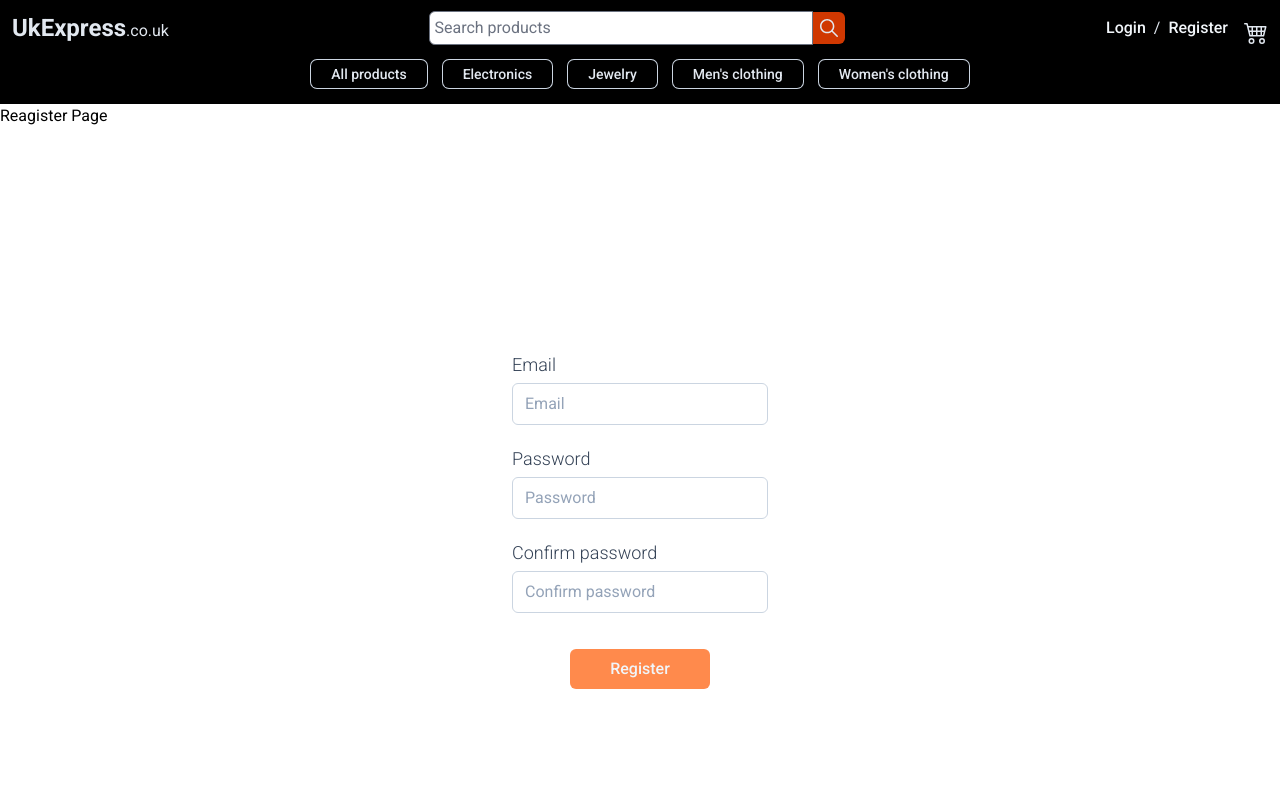
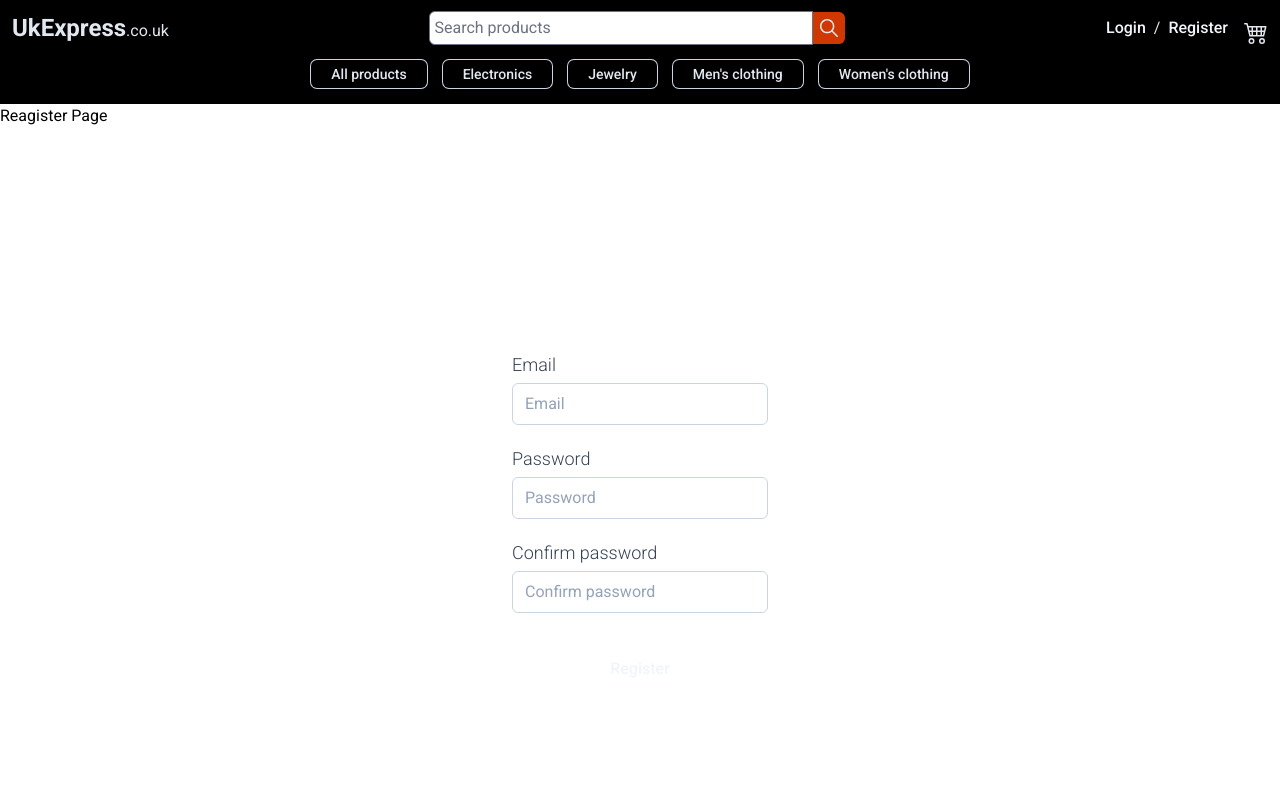
Before and after one commit to NDraganov/uk-express, a React (Vite) app: page /register in a window 1280 px wide. Shown: the top 800 px of the page. Built offline with nearby package versions, Linux system fonts and the light colour scheme.

Commit message:
handle cases for login user and provide basic user feedback

```diff
--- a/src/features/auth/authSlice.tsx
+++ b/src/features/auth/authSlice.tsx
@@ -12,8 +12,9 @@ export const loginUser = createAsyncThunk(
       email,
       password,
     });
+
     if (error) throw new Error(error.message);
-    console.log(data);
+
     return data;
   },
 );
--- a/src/features/auth/login/LoginForm.tsx
+++ b/src/features/auth/login/LoginForm.tsx
@@ -1,16 +1,21 @@
-import { useAppDispatch } from "../../../store/hooks";
+import { useAppDispatch, useAppSelector } from "../../../store/hooks";
 import { useForm } from "react-hook-form";
+import { useNavigate } from "react-router-dom";
 import { loginUser, type LoginUser } from "../authSlice";
 import SubmitButton from "../../../ui/SubmitButton";
 
 export default function LoginForm() {
   const { register, handleSubmit, setValue } = useForm<LoginUser>();
+  const { isLoading, isError, success } = useAppSelector((state) => state.auth);
   const dispatch = useAppDispatch();
+  const navigate = useNavigate();
 
   const onSubmit = handleSubmit((data) => {
     dispatch(loginUser(data));
     setValue("email", "");
     setValue("password", "");
+    if (isError) console.log("Wrong credentials");
+    if (success) navigate("/");
   });
 
   return (
@@ -29,6 +34,7 @@ export default function LoginForm() {
           placeholder="Email"
           {...register("email")}
           required
+          disabled={isLoading}
         />
       </div>
       <div className="flex items-start justify-center flex-col w-full">
@@ -42,9 +48,10 @@ export default function LoginForm() {
           placeholder="Password"
           {...register("password")}
           required
+          disabled={isLoading}
         />
       </div>
-      <SubmitButton title="Login" disabled={false} />
+      <SubmitButton title="Login" disabled={isLoading} />
     </form>
   );
 }
--- a/src/ui/SubmitButton.tsx
+++ b/src/ui/SubmitButton.tsx
@@ -1,16 +1,22 @@
+import { Spinner } from "flowbite-react";
+import { useAppSelector } from "../store/hooks";
+
 interface SubmitButtonProps {
   title: string;
   disabled: boolean;
 }
 
 export default function SubmitButton({ title, disabled }: SubmitButtonProps) {
+  const { isLoading, isError } = useAppSelector((state) => state.auth);
   return (
     <button
-      className="bg-orange-400 hover:bg-orange-500 py-2 px-10 my-4 text-slate-100 font-medium rounded-md"
+      className={`bg-${
+        isError ? "red-600" : "orange-400"
+      } hover:bg-orange-500 py-2 px-10 my-4 text-slate-100 font-medium rounded-md`}
       type="submit"
       disabled={disabled}
     >
-      {title}
+      {isLoading ? <Spinner /> : title}
     </button>
   );
 }
```
